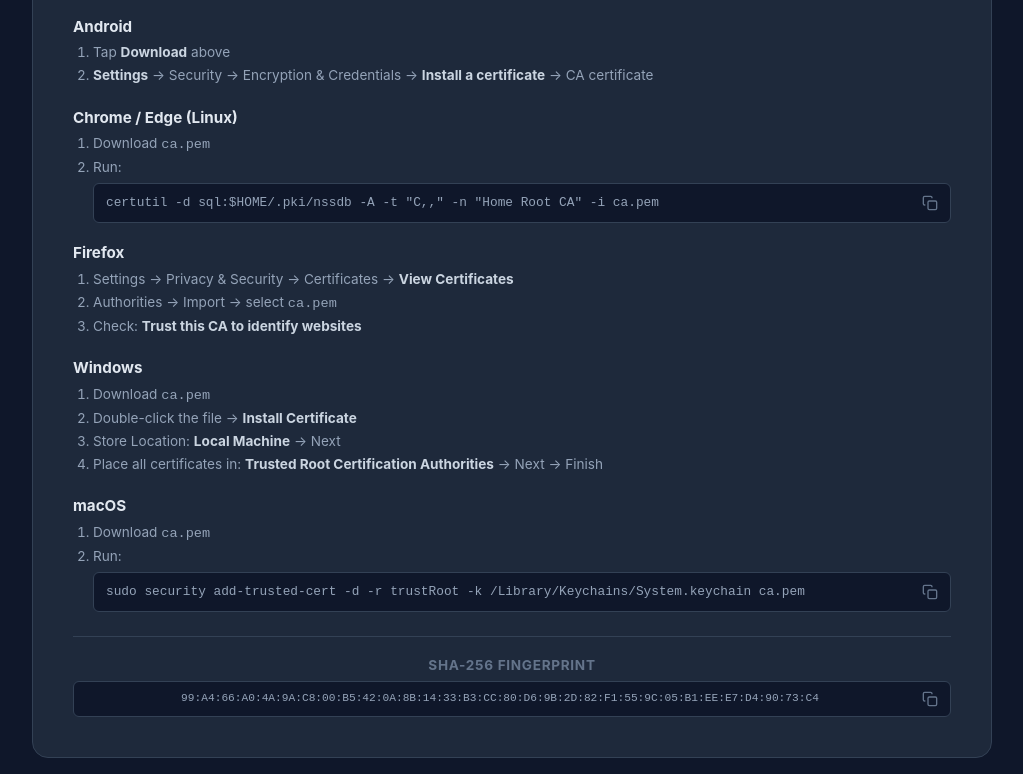
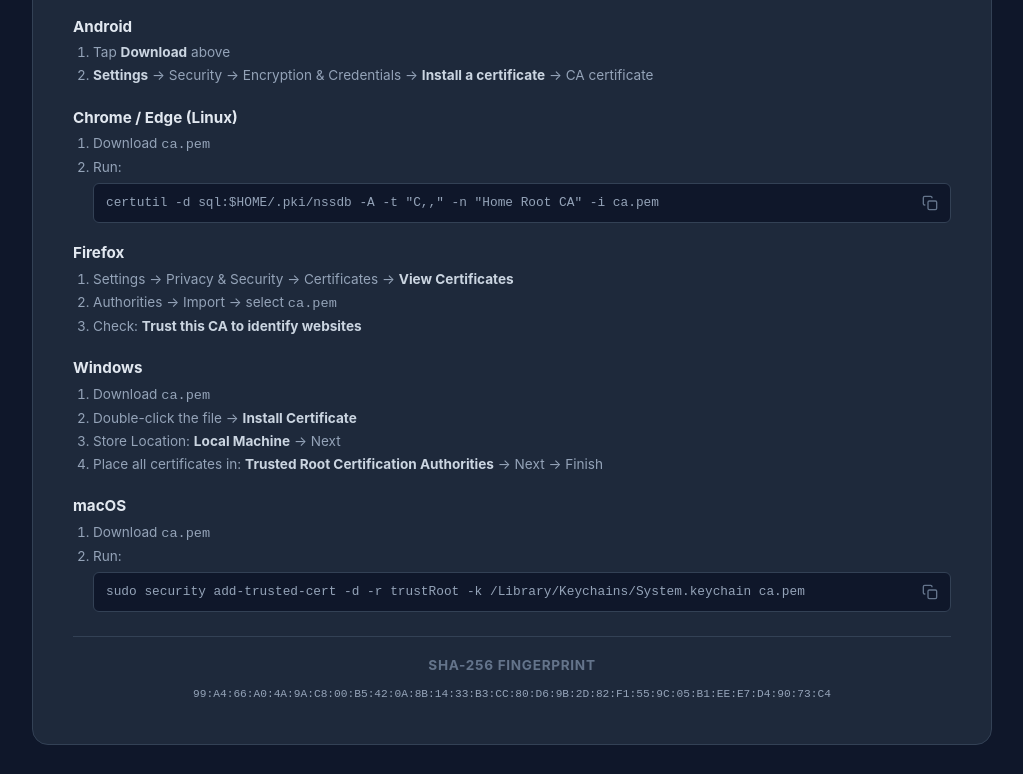
Before and after one commit to dlaszlo/ca, a plain HTML site: page index.html in a window 1280 px wide. Shown: the part 493-1267 px from the top of the page, without its empty margins (128-1151 px from the left). Drawn offline with Linux system fonts and the light colour scheme.

Commit message:
Remove copy button from fingerprint

```diff
--- a/index.html
+++ b/index.html
@@ -270,10 +270,7 @@
 
         <div class="fingerprint">
             <h2>SHA-256 Fingerprint</h2>
-            <div class="copyable" onclick="copyText(this)">
-                <code>99:A4:66:A0:4A:9A:C8:00:B5:42:0A:8B:14:33:B3:CC:80:D6:9B:2D:82:F1:55:9C:05:B1:EE:E7:D4:90:73:C4</code>
-                <svg class="copy-icon" viewBox="0 0 24 24"><rect x="9" y="9" width="13" height="13" rx="2"/><path d="M5 15H4a2 2 0 01-2-2V4a2 2 0 012-2h9a2 2 0 012 2v1"/></svg>
-            </div>
+            <code>99:A4:66:A0:4A:9A:C8:00:B5:42:0A:8B:14:33:B3:CC:80:D6:9B:2D:82:F1:55:9C:05:B1:EE:E7:D4:90:73:C4</code>
         </div>
     </div>
     <script>
```
